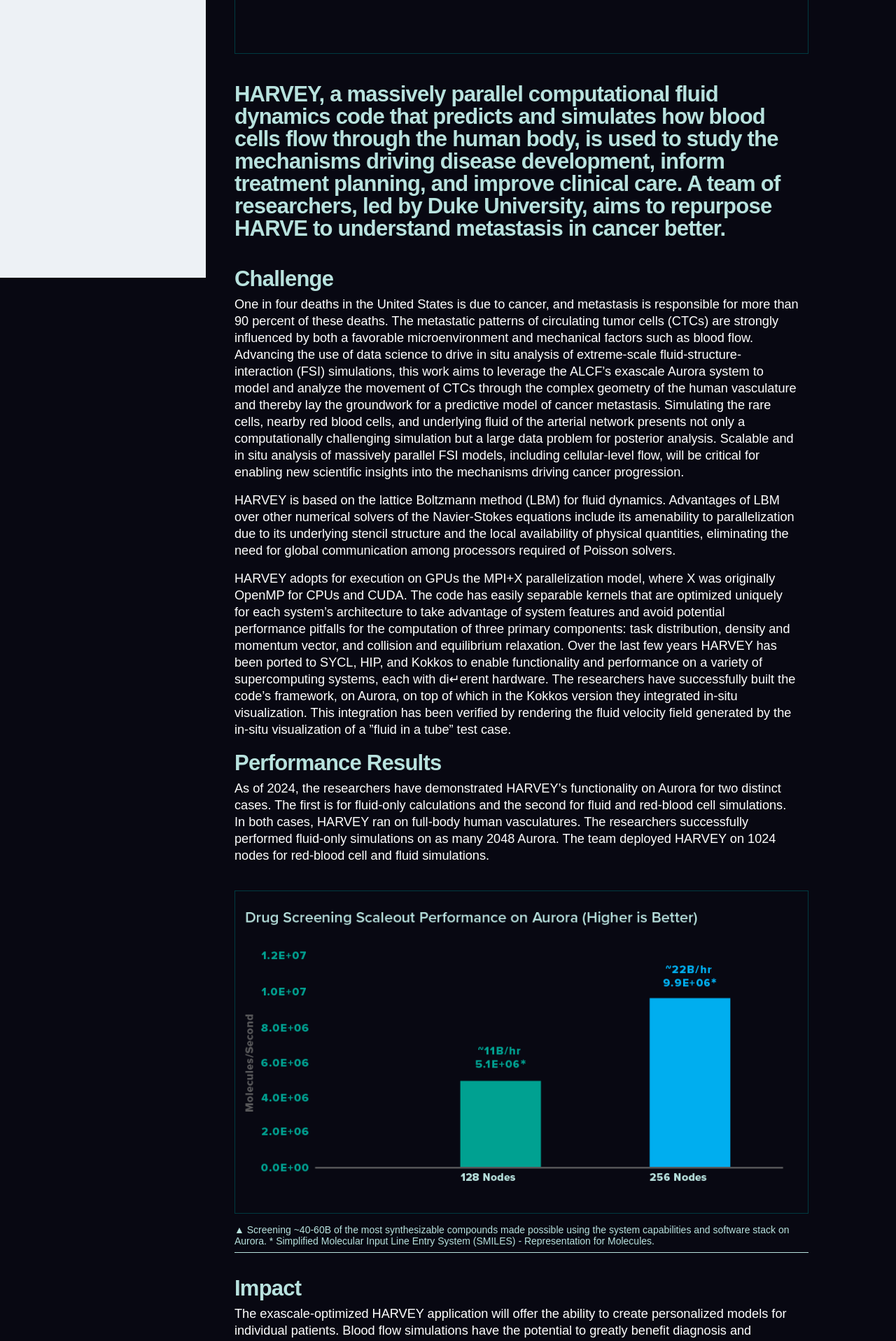
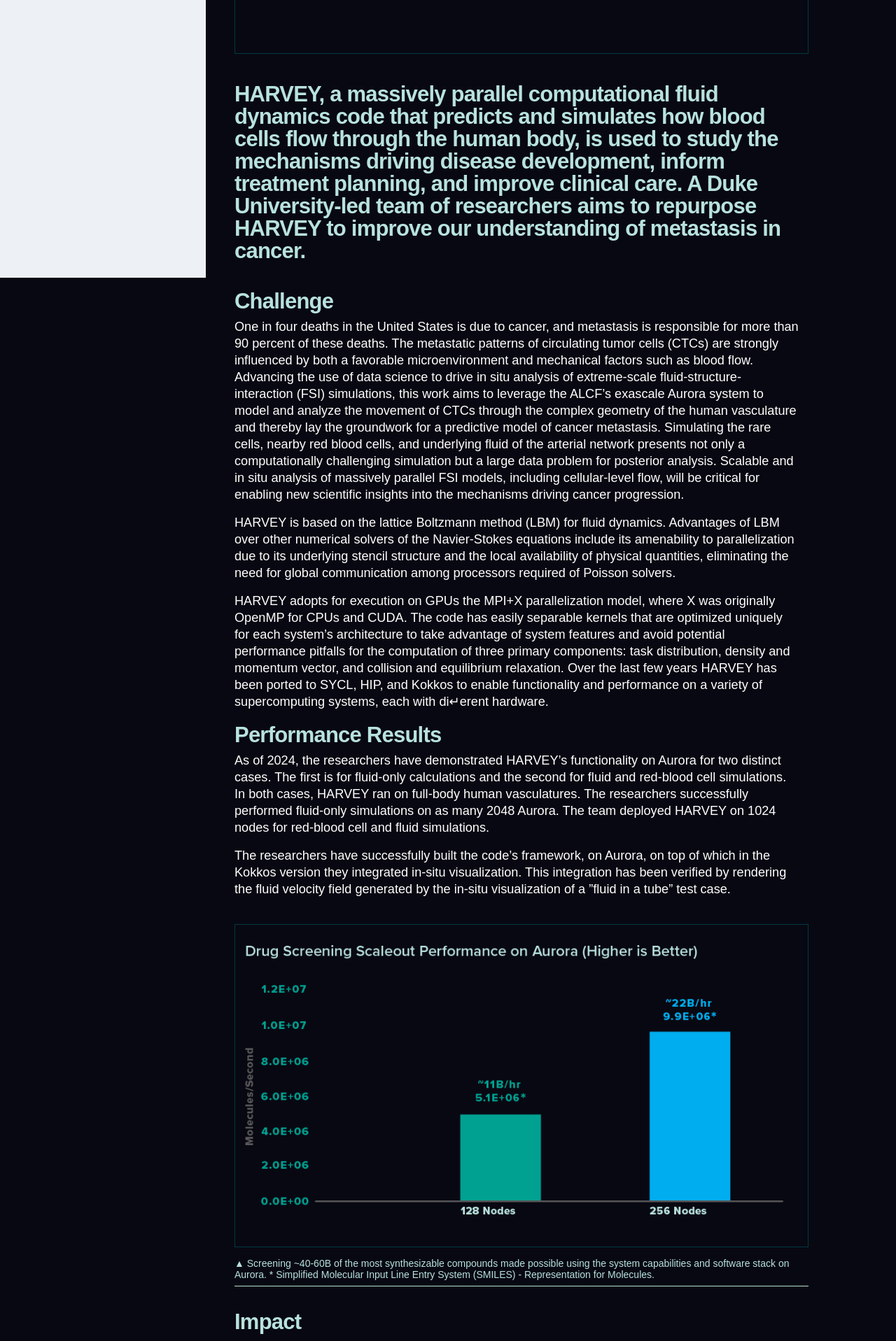
Before and after one commit to argonne-lcf/AR2024, a Jekyll site: the page built from _performancehighlights/harvey.md, in a window 1280 px wide. Shown: the part 947-2864 px from the top of the page at 70% size. Built offline with Jekyll 4.4.1, drawn with Linux system fonts in a browser that asks for light colours; some web fonts are replaced.

Commit message:
Update harvey.md
typos

```diff
--- a/_performancehighlights/harvey.md
+++ b/_performancehighlights/harvey.md
@@ -14,7 +14,7 @@
 ---
 
 {% include txt-intro.html
-    blurb = "HARVEY, a massively parallel computational fluid dynamics code that predicts and simulates how blood cells flow through the human body, is used to study the mechanisms driving disease development, inform treatment planning, and improve clinical care. A team of researchers, led by Duke University, aims to repurpose HARVE to understand metastasis in cancer better.
+    blurb = "HARVEY, a massively parallel computational fluid dynamics code that predicts and simulates how blood cells flow through the human body, is used to study the mechanisms driving disease development, inform treatment planning, and improve clinical care. A Duke University-led team of researchers aims to repurpose HARVEY to improve our understanding of metastasis in cancer.
 "
 %}
 
@@ -28,11 +28,13 @@
 HARVEY is based on the lattice Boltzmann method (LBM) for fluid dynamics. Advantages of LBM over other numerical solvers of the Navier-Stokes equations include its amenability to parallelization due to its underlying stencil structure and the local availability of physical quantities, eliminating the need for global communication among processors required of Poisson solvers.
 
 HARVEY adopts for execution on GPUs the MPI+X parallelization model, where X was originally OpenMP for CPUs and CUDA. The code has easily separable kernels that are optimized uniquely for each system’s architecture to take advantage of system features and avoid potential performance pitfalls for the computation of three primary components: task distribution, density and momentum vector, and collision and equilibrium relaxation. Over the last few years HARVEY has been ported to SYCL, HIP, and Kokkos to enable functionality and performance on a variety of supercomputing systems, each with di↵erent hardware.
-The researchers have successfully built the code’s framework, on Aurora, on top of which in the Kokkos version they integrated in-situ visualization. This integration has been verified by rendering the fluid velocity field generated by the in-situ visualization of a ”fluid in a tube” test case.
+
 
 
 ## Performance Results
 As of 2024, the researchers have demonstrated HARVEY’s functionality on Aurora for two distinct cases. The first is for fluid-only calculations and the second for fluid and red-blood cell simulations. In both cases, HARVEY ran on full-body human vasculatures. The researchers successfully performed fluid-only simulations on as many 2048 Aurora. The team deployed HARVEY on 1024 nodes for red-blood cell and fluid simulations.
+
+The researchers have successfully built the code’s framework, on Aurora, on top of which in the Kokkos version they integrated in-situ visualization. This integration has been verified by rendering the fluid velocity field generated by the in-situ visualization of a ”fluid in a tube” test case.
 
 
 {% include media-img.html
```
